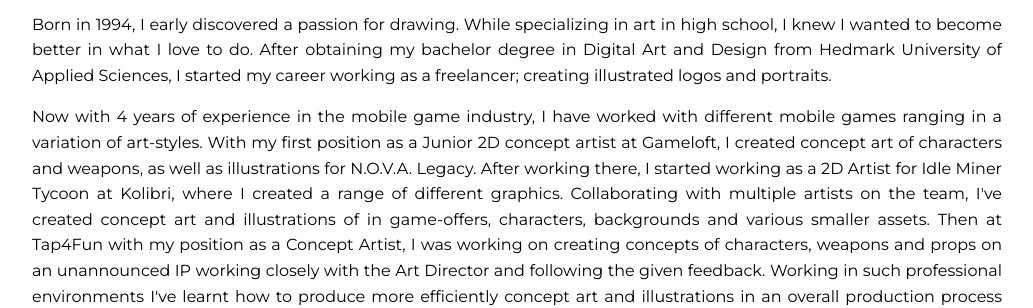
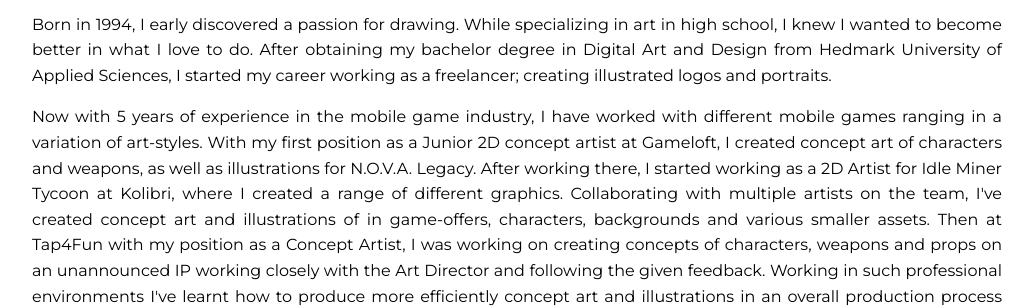
Before and after one commit to aurorageorges/aurorageorges.github.io, a Jekyll site: the page built from index.html, in a window 1280 px wide and 900 px high, scrolled down 907 px. Shown: the part 153-461 px from the top of the window, without its empty margins (123-1156 px from the left). Built offline with Jekyll 4.4.1, drawn with Linux system fonts in a browser that asks for light colours; some of the changed text lies outside the part shown.

Commit message:
Update index.html

```diff
--- a/index.html
+++ b/index.html
@@ -54,7 +54,7 @@
     freelancer; creating illustrated logos and portraits.
   </p>
   <p class="paragraph">
-    Now with 4 years of experience in the mobile game industry, I have worked with different mobile games ranging in a variation of art-styles. With my first position as a Junior 2D concept artist at Gameloft,
+    Now with 5 years of experience in the mobile game industry, I have worked with different mobile games ranging in a variation of art-styles. With my first position as a Junior 2D concept artist at Gameloft,
     I created concept art of characters and weapons, as well as illustrations for N.O.V.A. Legacy. After working there, I started working as a 2D Artist for Idle Miner Tycoon at Kolibri, where I created a range of different graphics.
     Collaborating with multiple artists on the team, I've created concept art and illustrations of in game-offers, characters, backgrounds and various smaller assets.
     Then at Tap4Fun with my position as a Concept Artist, I was working on creating concepts of characters, weapons and props on an unannounced IP working closely with the Art Director and following the given feedback.
@@ -64,7 +64,7 @@
   <p class="paragraph">
     I'm always looking forward to work on interesting projects, meeting new people and constantly improve my art,
     so please feel free to contact me about work opportunities. You can also
-    <a class="link" href="/assets/files/2022_CV_AuroraGeorges.pdf">
+    <a class="link" href="/assets/files/2024_CV_AuroraGeorges.pdf">
       download my resume
     </a>.
   </p>
```
